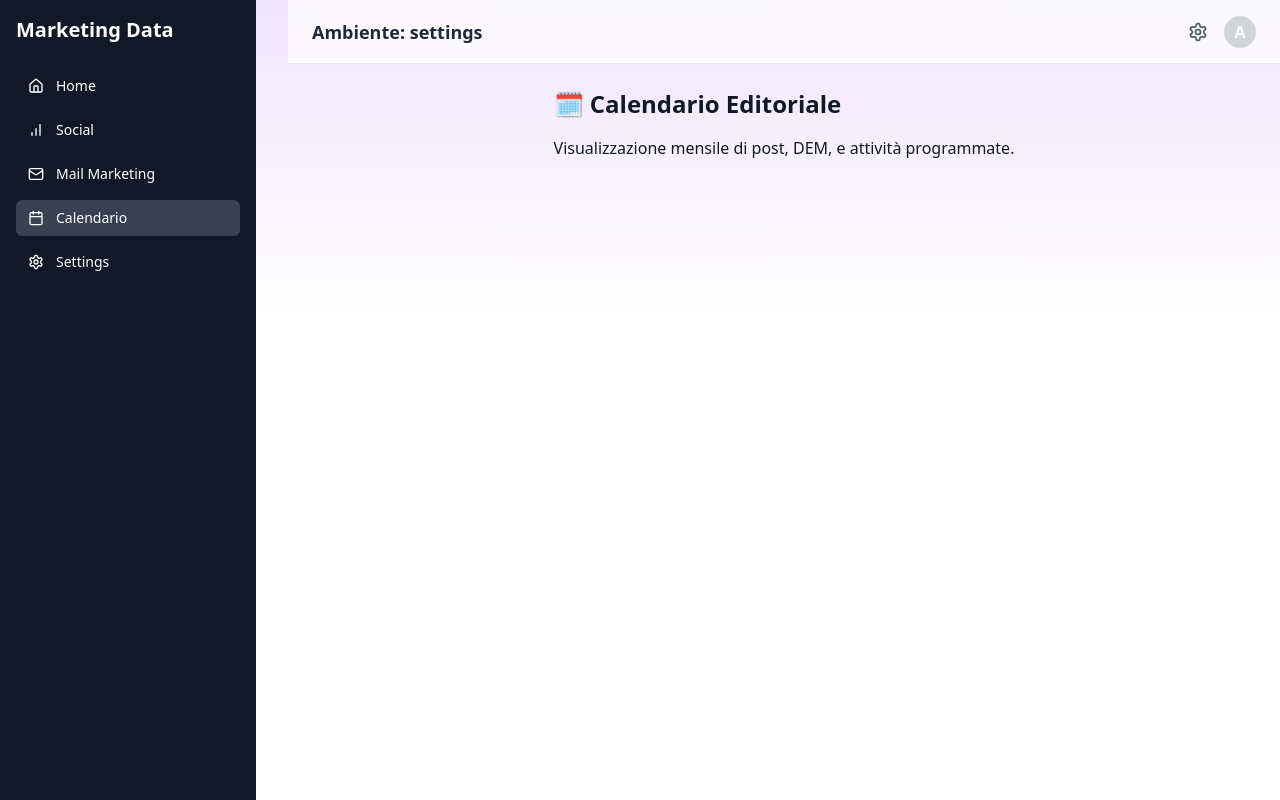
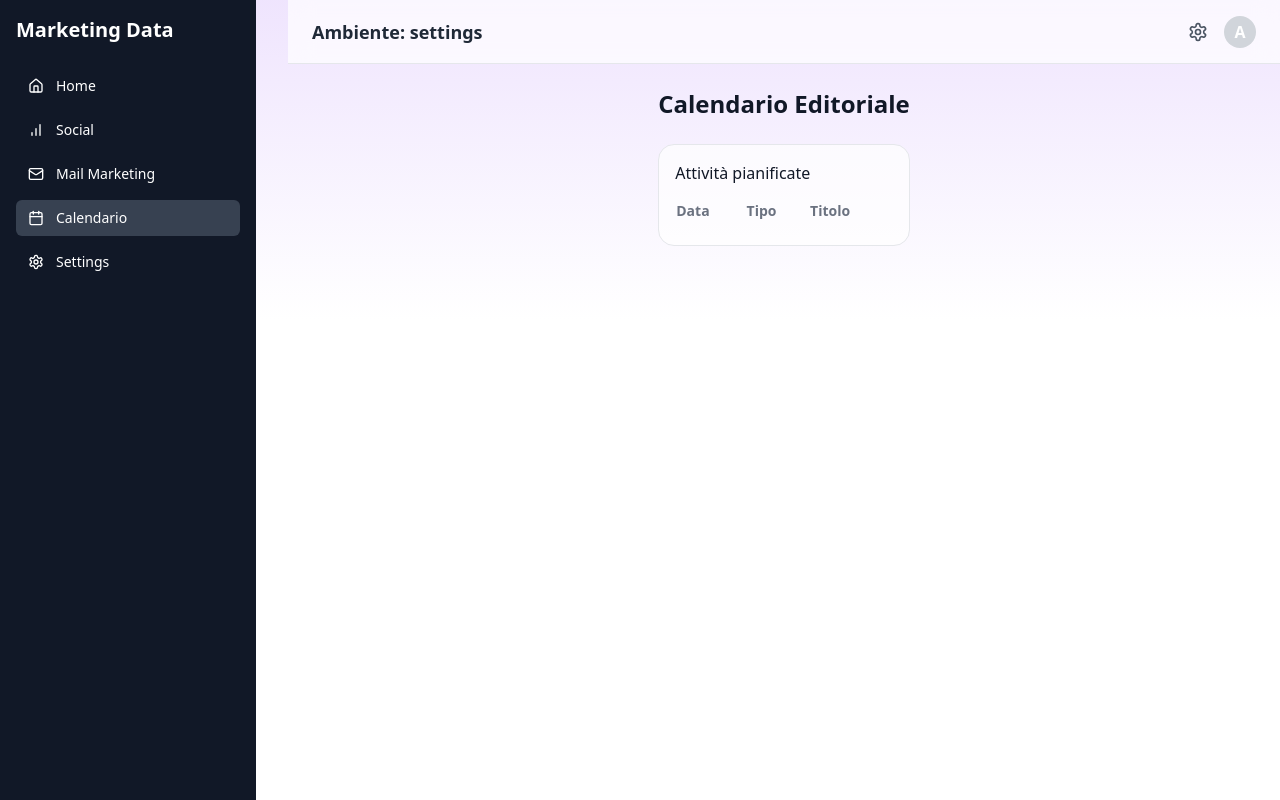
Before and after one commit to DCarloneUP/september, a Next.js app: page /settings/calendar in a window 1280 px wide. Built offline with nearby package versions, Linux system fonts and the light colour scheme.

Commit message:
Update page.tsx

```diff
--- a/app/[env]/calendar/page.tsx
+++ b/app/[env]/calendar/page.tsx
@@ -1,8 +1,51 @@
+'use client';
+
+import { usePathname } from 'next/navigation';
+import { useMemo } from 'react';
+import { useData, slugToBrand } from '@/components/DataContext';
+
 export default function CalendarPage() {
+  const { data } = useData();
+  const env = (usePathname().split('/')[1] ||
+    'upsystems') as 'upsystems' | 'teamtalent' | 'replan' | 'yourmerchandising';
+  const brand = slugToBrand[env];
+
+  const rows = useMemo(
+    () =>
+      data.calendar
+        .filter((c) => c.brand === brand)
+        .slice()
+        .sort((a, b) => a.date.localeCompare(b.date)),
+    [data.calendar, brand]
+  );
+
   return (
-    <div>
-      <h1 className="text-2xl font-bold mb-4">🗓️ Calendario Editoriale</h1>
-      <p>Visualizzazione mensile di post, DEM, e attività programmate.</p>
+    <div className="grid gap-6">
+      <h1 className="text-2xl font-bold">Calendario Editoriale</h1>
+
+      <div className="rounded-2xl border bg-white/70 p-4">
+        <div className="mb-2 font-medium">Attività pianificate</div>
+        <table className="w-full text-sm">
+          <thead className="text-gray-500">
+            <tr>
+              <th className="text-left py-2">Data</th>
+              <th className="text-left">Tipo</th>
+              <th className="text-left">Titolo</th>
+            </tr>
+          </thead>
+          <tbody>
+            {rows.map((r, i) => (
+              <tr key={`${r.date}-${i}`} className="border-t">
+                <td className="py-2">
+                  {new Date(r.date).toLocaleDateString('it-IT')}
+                </td>
+                <td className="py-2 uppercase">{r.type}</td>
+                <td className="py-2">{r.title}</td>
+              </tr>
+            ))}
+          </tbody>
+        </table>
+      </div>
     </div>
-  )
+  );
 }
```
